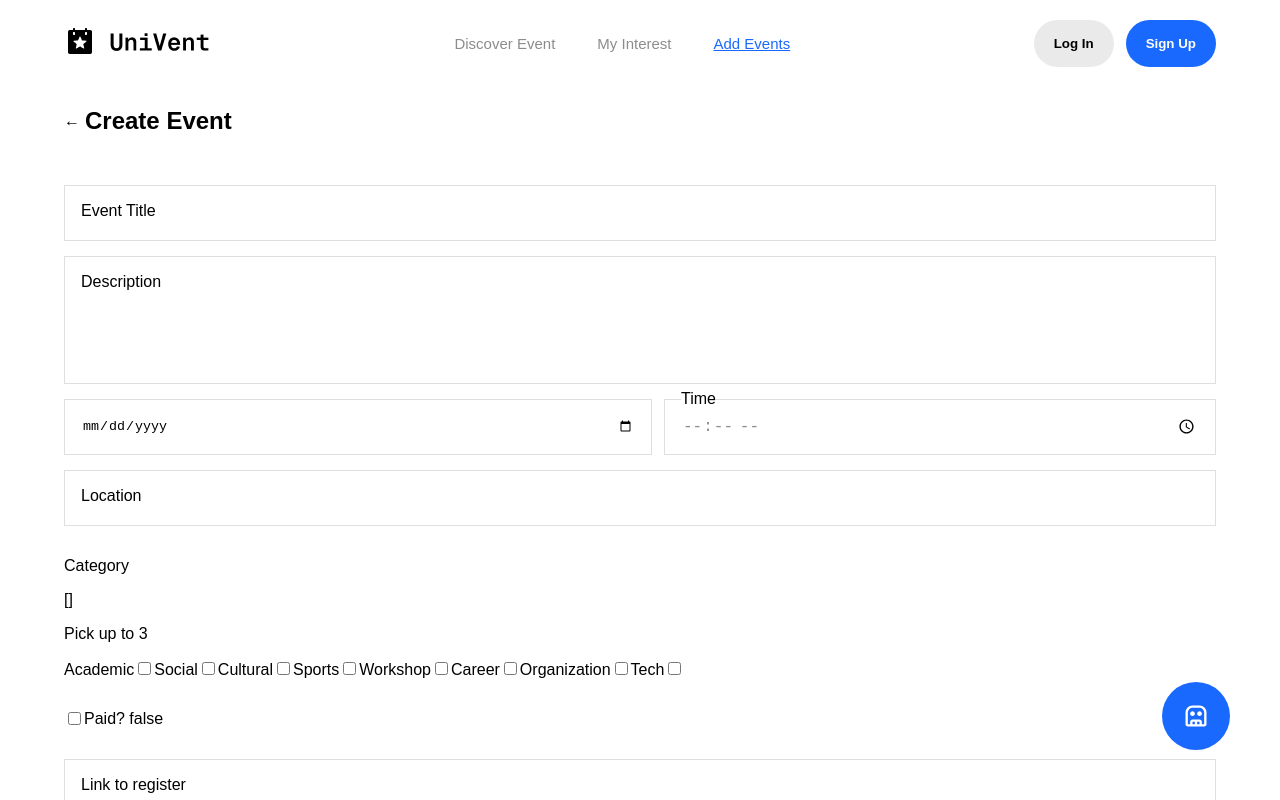
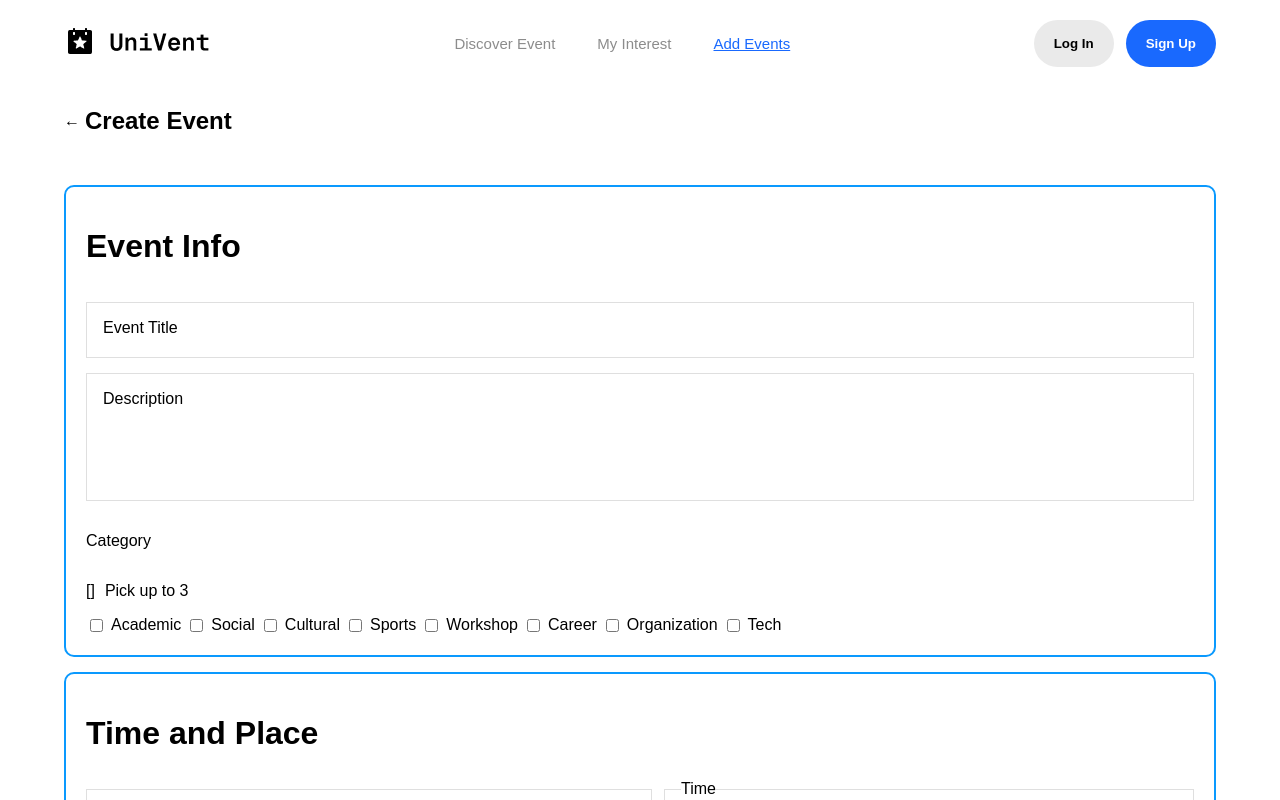
Before and after one commit to M0hamm0d/UniVent-Event-App, a Vue app: page /add-event in a window 1280 px wide. Built offline with nearby package versions, Linux system fonts and the light colour scheme.

Commit message:
Added A button to password input in login and signup page to allow user to see there password, also fixed the bug in the dropdown page in discover page

```diff
--- a/src/App.vue
+++ b/src/App.vue
@@ -16,7 +16,7 @@ import SearchIcon from './components/icons/SearchIcon.vue'
 import BookmarkIcon from './components/icons/BookmarkIcon.vue'
 import RequestEvent from './components/icons/RequestEvent.vue'
 import { useRoute } from 'vue-router'
-import UniventAssistance from './components/UniventAssistance.vue'
+// import UniventAssistance from './components/UniventAssistance.vue'
 const route = useRoute()
 const { fetchProfile } = useUserProfile()
 let univentStore = useUniventStore()
@@ -202,7 +202,7 @@ onMounted(async () => {
       </div>
     </div>
     <div class="univent-assistance">
-      <UniventAssistance />
+      <!-- <UniventAssistance /> -->
     </div>
   </div>
 </template>
--- a/src/components/EventSearchHeader.vue
+++ b/src/components/EventSearchHeader.vue
@@ -208,84 +208,52 @@ onMounted(() => {
           </div>
           <ul class="categoryDropdown" v-if="univentStore.categoryDropdown" @click.stop>
             <li>
-              <label for="tech">Tech & Innovation</label
-              ><input
-                type="checkbox"
-                name="tech"
-                id="tech"
-                value="Tech"
-                v-model="filterObject.category"
-              />
+              <label class="checkbox-item">
+                <span>Tech & Innovation</span>
+                <input type="checkbox" value="Tech" v-model="filterObject.category" />
+              </label>
             </li>
             <li>
-              <label for="social">Social Gatherings</label
-              ><input
-                type="checkbox"
-                name="social"
-                id="social"
-                value="Social"
-                v-model="filterObject.category"
-              />
+              <label class="checkbox-item">
+                <span>Social Gatherings</span>
+                <input type="checkbox" value="Social" v-model="filterObject.category" />
+              </label>
             </li>
             <li>
-              <label for="academic">Academic Workshops</label
-              ><input
-                type="checkbox"
-                name="academic"
-                id="academic"
-                value="Academic"
-                v-model="filterObject.category"
-              />
+              <label class="checkbox-item">
+                <span>Academic Workshops</span>
+                <input type="checkbox" value="Academic" v-model="filterObject.category" />
+              </label>
             </li>
             <li>
-              <label for="sport">Sports Events</label
-              ><input
-                type="checkbox"
-                name="sport"
-                id="sport"
-                value="Sport"
-                v-model="filterObject.category"
-              />
+              <label class="checkbox-item">
+                <span>Sports & Events</span>
+                <input type="checkbox" value="Sport" v-model="filterObject.category" />
+              </label>
             </li>
             <li>
-              <label for="cultural">Cultural Activities</label
-              ><input
-                type="checkbox"
-                name="cultural"
-                id="cultural"
-                value="Cultural"
-                v-model="filterObject.category"
-              />
+              <label class="checkbox-item">
+                <span>Cultural Activities</span>
+                <input type="checkbox" value="Cultural" v-model="filterObject.category" />
+              </label>
             </li>
             <li>
-              <label for="tech">Clubs & Organizations</label
-              ><input
-                type="checkbox"
-                name="organization"
-                id="organization"
-                value="Organization"
-                v-model="filterObject.category"
-              />
+              <label class="checkbox-item">
+                <span>Club & Organizations</span>
+                <input type="checkbox" value="Organization" v-model="filterObject.category" />
+              </label>
             </li>
             <li>
-              <label for="career">Career Fairs</label
-              ><input
-                type="checkbox"
-                name="career"
-                id="career"
-                value="Career"
-                v-model="filterObject.category"
-              />
+              <label class="checkbox-item">
+                <span>Career Fairs</span>
+                <input type="checkbox" value="Career" v-model="filterObject.category" />
+              </label>
             </li>
             <li>
-              <label for="others">Others</label
-              ><input
-                type="checkbox"
-                name="others"
-                id="others"
-                value="Others"
-                v-model="filterObject.category"
-              />
+              <label class="checkbox-item">
+                <span>Others</span>
+                <input type="checkbox" value="Others" v-model="filterObject.category" />
+              </label>
             </li>
           </ul>
         </div>
@@ -317,54 +285,34 @@ onMounted(() => {
           </div>
           <ul v-if="univentStore.locationDropdown" @click.stop>
             <li>
-              <label for="main">Main Campus</label
-              ><input
-                type="checkbox"
-                name="main"
-                id="main"
-                value="main campus"
-                v-model="filterObject.location"
-              />
+              <label class="checkbox-item">
+                <span>Main Campus</span>
+                <input type="checkbox" value="main campus" v-model="filterObject.category" />
+              </label>
             </li>
             <li>
-              <label for="auditorium">Auditorium</label
-              ><input
-                type="checkbox"
-                name="auditorium"
-                id="auditorium"
-                value="auditorium"
-                v-model="filterObject.location"
-              />
+              <label class="checkbox-item">
+                <span>Auditorium</span>
+                <input type="checkbox" value="auditorium" v-model="filterObject.category" />
+              </label>
             </li>
             <li>
-              <label for="library">Library</label
-              ><input
-                type="checkbox"
-                name="library"
-                id="library"
-                value="library"
-                v-model="filterObject.location"
-              />
+              <label class="checkbox-item">
+                <span>Library</span>
+                <input type="checkbox" value="library" v-model="filterObject.category" />
+              </label>
             </li>
             <li>
-              <label for="stadium">Stadium</label
-              ><input
-                type="checkbox"
-                name="stadium"
-                id="stadium"
-                value="stadium"
-                v-model="filterObject.location"
-              />
+              <label class="checkbox-item">
+                <span>Stadium</span>
+                <input type="checkbox" value="stadium" v-model="filterObject.category" />
+              </label>
             </li>
             <li>
-              <label for="others">Others</label
-              ><input
-                type="checkbox"
-                name="others"
-                id="others"
-                value="others"
-                v-model="filterObject.location"
-              />
+              <label class="checkbox-item">
+                <span>Others</span>
+                <input type="checkbox" value="others" v-model="filterObject.category" />
+              </label>
             </li>
           </ul>
         </div>
@@ -410,6 +358,15 @@ onMounted(() => {
   </div>
 </template>
 <style scoped>
+.checkbox-item {
+  display: flex;
+  align-items: center;
+  justify-content: space-between;
+  gap: 12px;
+  width: 100%;
+  cursor: pointer;
+}
+
 h2,
 p {
   margin: 0;
--- a/src/components/UniventAssistance.vue
+++ b/src/components/UniventAssistance.vue
@@ -1,27 +1,61 @@
+<script setup lang="ts">
+// import RobotIcon from './icons/RobotIcon.vue'
+</script>
+
 <template>
-  <div class="text">
-    <svg
-      xmlns="http://www.w3.org/2000/svg"
-      height="28px"
-      viewBox="0 -960 960 960"
-      width="28px"
-      fill="#fff"
-    >
-      <path
-        d="M200-120q-33 0-56.5-23.5T120-200v-400q0-100 70-170t170-70h240q100 0 170 70t70 170v400q0 33-23.5 56.5T760-120H200Zm0-80h560v-400q0-66-47-113t-113-47H360q-66 0-113 47t-47 113v400Zm160-280q-33 0-56.5-23.5T280-560q0-33 23.5-56.5T360-640q33 0 56.5 23.5T440-560q0 33-23.5 56.5T360-480Zm240 0q-33 0-56.5-23.5T520-560q0-33 23.5-56.5T600-640q33 0 56.5 23.5T680-560q0 33-23.5 56.5T600-480ZM280-200v-80q0-33 23.5-56.5T360-360h240q33 0 56.5 23.5T680-280v80h-80v-80h-80v80h-80v-80h-80v80h-80Zm-80 0h560-560Z"
-      />
-    </svg>
+  <div class="univent-assistance-body">
+    <div class="text">
+      <!-- <RobotIcon /> -->
+      🤖
+    </div>
+    <div class="chat-box">
+      <div class="input">
+        <input type="text" placeholder="What is happening tonight in university?" />
+      </div>
+    </div>
   </div>
 </template>
 <style scoped>
+.univent-assistance-body {
+  position: relative;
+}
 .text {
   /* background-color: darkcyan; */
   background-color: #1969fe;
-  padding: 20px;
+  padding: 10px;
   border-radius: 100%;
   display: flex;
   align-items: center;
   justify-content: center;
   cursor: pointer;
+  width: fit-content;
+  font-size: 30px;
+}
+.chat-box {
+  position: absolute;
+  top: -50px;
+  right: 50px;
+  /* background-color: #2563eb; */
+  background-color: #fff;
+  box-shadow: 0px 10px 15px 0px #0000000d;
+  padding: 15px;
+  width: 350px;
+  border-radius: 10px;
+}
+.chat-box .input {
+  width: 100%;
+  border: 1px solid #1969fe;
+  border-radius: 40px;
+}
+.chat-box input {
+  border-radius: 40px;
+  width: 100%;
+  box-sizing: border-box;
+
+  /* font-size: 16px; */
+  border: none;
+  outline: none;
+  height: 32px;
+  padding: 5px 10px;
 }
 </style>
--- /dev/null
+++ b/src/components/icons/RobotIcon.vue
@@ -0,0 +1,13 @@
+<template>
+  <svg
+    xmlns="http://www.w3.org/2000/svg"
+    height="28px"
+    viewBox="0 -960 960 960"
+    width="28px"
+    fill="#fff"
+  >
+    <path
+      d="M200-120q-33 0-56.5-23.5T120-200v-400q0-100 70-170t170-70h240q100 0 170 70t70 170v400q0 33-23.5 56.5T760-120H200Zm0-80h560v-400q0-66-47-113t-113-47H360q-66 0-113 47t-47 113v400Zm160-280q-33 0-56.5-23.5T280-560q0-33 23.5-56.5T360-640q33 0 56.5 23.5T440-560q0 33-23.5 56.5T360-480Zm240 0q-33 0-56.5-23.5T520-560q0-33 23.5-56.5T600-640q33 0 56.5 23.5T680-560q0 33-23.5 56.5T600-480ZM280-200v-80q0-33 23.5-56.5T360-360h240q33 0 56.5 23.5T680-280v80h-80v-80h-80v80h-80v-80h-80v80h-80Zm-80 0h560-560Z"
+    />
+  </svg>
+</template>
--- a/src/views/AddEvent.vue
+++ b/src/views/AddEvent.vue
@@ -131,6 +131,8 @@ function resetForm() {
     </RouterLink>
 
     <div class="create-event">
+      <div class="basic-info">
+        <h1>Event Info</h1>
         <div class="title">
           <input v-model="eventData.title" type="text" placeholder="" />
           <p>Event Title</p>
@@ -140,7 +142,35 @@ function resetForm() {
           <textarea v-model="eventData.description" rows="6" placeholder=" "></textarea>
           <p>Description</p>
         </div>
-
+        <div class="categories">
+          <p>Category</p>
+          <div class="no-of-categories">
+            <p>{{ selectedCategories }}</p>
+            <p>Pick up to 3</p>
+          </div>
+          <div class="categoryContainer">
+            <div v-for="(cat, i) in categoryOptions" :key="i" class="cat">
+              <input
+                type="checkbox"
+                :id="cat"
+                :value="cat"
+                v-model="selectedCategories"
+                :disabled="selectedCategories.length >= 3 && !selectedCategories.includes(cat)"
+              />
+              <label
+                :for="cat"
+                :class="{
+                  disabled: selectedCategories.length >= 3 && !selectedCategories.includes(cat),
+                }"
+              >
+                {{ cat }}
+              </label>
+            </div>
+          </div>
+        </div>
+      </div>
+      <div class="time-and-place">
+        <h1>Time and Place</h1>
         <div class="date-time">
           <div class="date">
             <input v-model="eventData.date" type="date" placeholder=" " />
@@ -155,30 +185,6 @@ function resetForm() {
         <div class="location">
           <input v-model="eventData.location" type="text" placeholder=" " />
           <p>Location</p>
-      </div>
-
-      <div class="categories">
-        <p>Category</p>
-        <p>{{ selectedCategories }}</p>
-        <p>Pick up to 3</p>
-        <div class="categoryContainer">
-          <div v-for="(cat, i) in categoryOptions" :key="i" class="cat">
-            <label
-              :for="cat"
-              :class="{
-                disabled: selectedCategories.length >= 3 && !selectedCategories.includes(cat),
-              }"
-            >
-              {{ cat }}
-            </label>
-            <input
-              type="checkbox"
-              :id="cat"
-              :value="cat"
-              v-model="selectedCategories"
-              :disabled="selectedCategories.length >= 3 && !selectedCategories.includes(cat)"
-            />
-          </div>
         </div>
       </div>
 
@@ -213,10 +219,10 @@ function resetForm() {
         </div>
       </div>
 
-      <div class="org-email">
+      <!-- <div class="org-email">
         <input v-model="eventData.email" type="text" placeholder=" " />
         <p>Organizer Email</p>
-      </div>
+      </div> -->
     </div>
 
     <div v-if="errorMessage" class="error">
@@ -233,6 +239,11 @@ function resetForm() {
 <style scoped>
 .categoryContainer {
   display: flex;
+  gap: 5px;
+}
+.categoryContainer .cat {
+  display: flex;
+  gap: 5px;
 }
 .error,
 .amount .condition,
@@ -288,6 +299,19 @@ img {
   gap: 15px;
   width: 100%;
   margin-top: 30px;
+}
+.no-of-categories {
+  display: flex;
+  gap: 10px;
+}
+.basic-info,
+.time-and-place {
+  gap: 15px;
+  display: flex;
+  flex-direction: column;
+  padding: 20px;
+  border: 2px solid #0a99fe;
+  border-radius: 10px;
 }
 textarea {
   outline: none;
```
Also changed, not shown: src/components/LoginModal.vue (+24 -2 lines), src/components/ViewDetailsModal.vue (+2 -6 lines), src/views/SettingView.vue (+6 -6 lines). Lines whose indentation alone changed are shown as unchanged.
